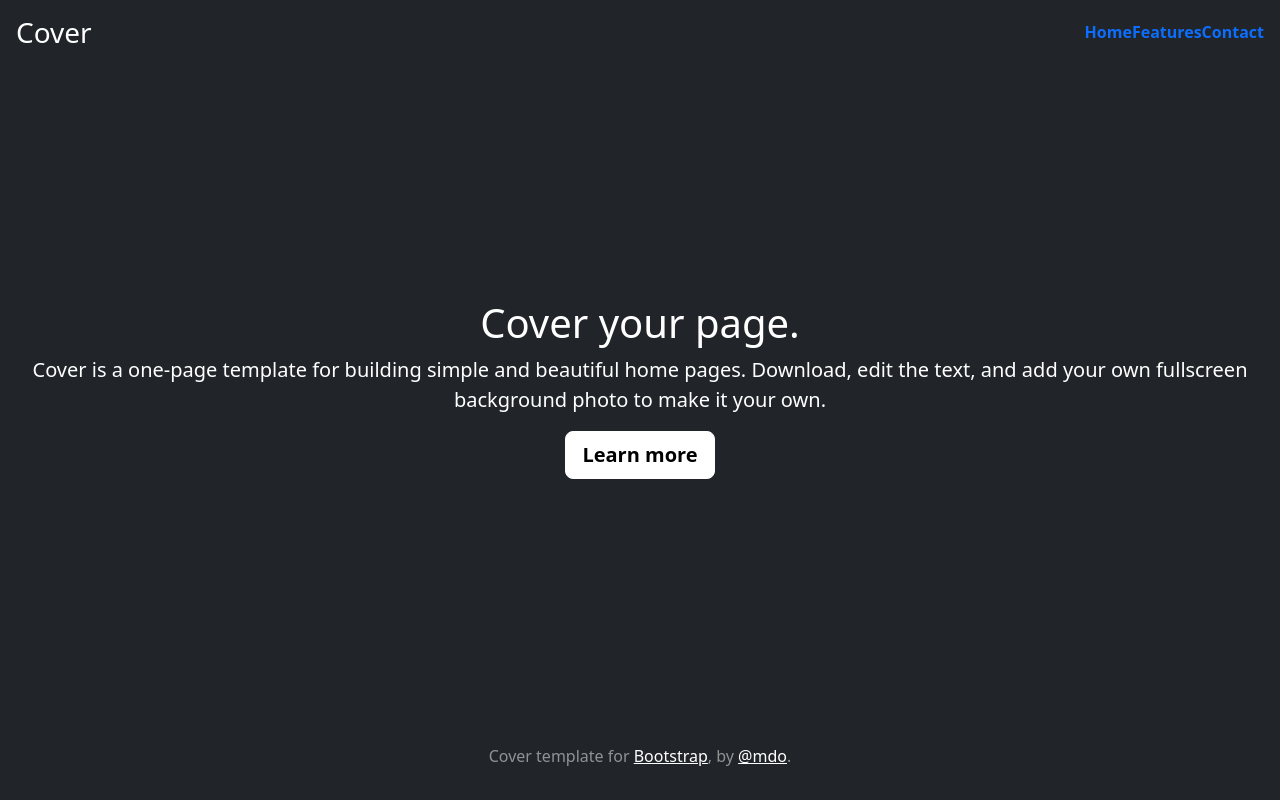
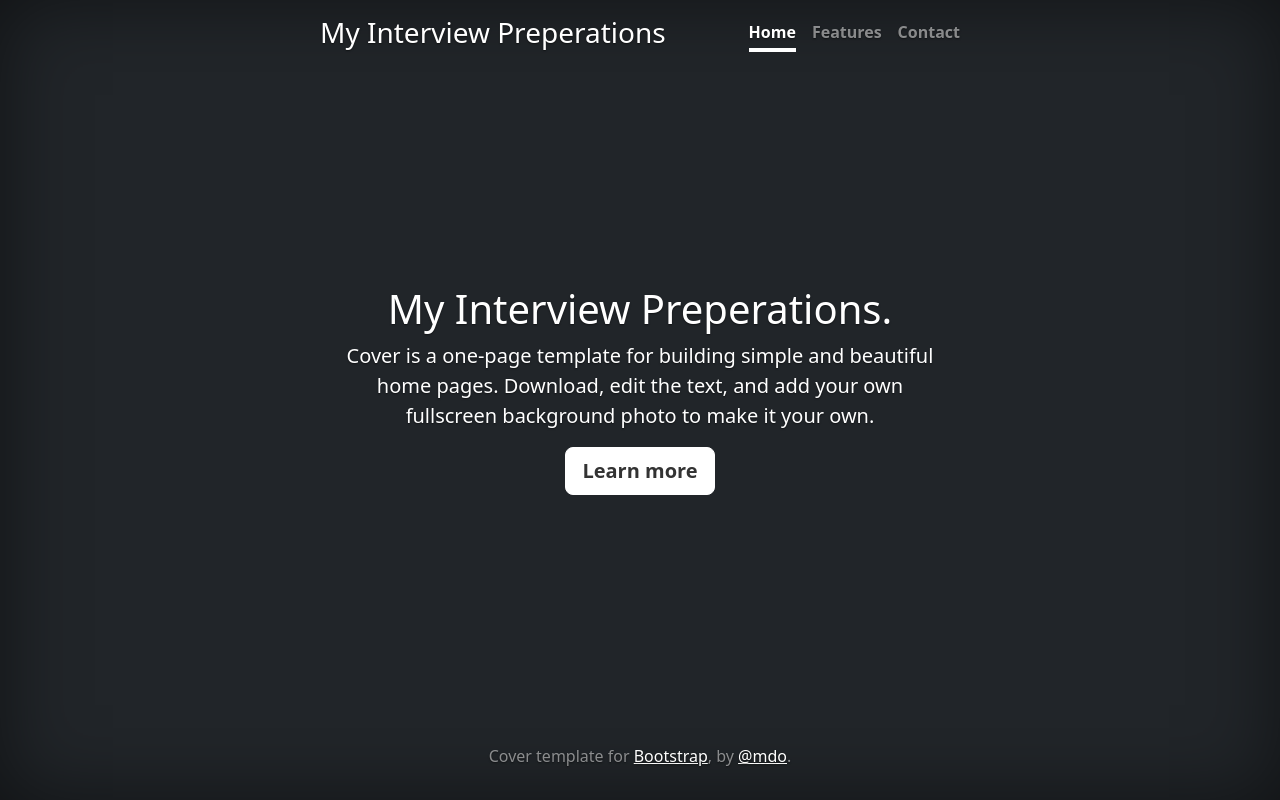
Before and after one commit to smithajojo/interview, a plain HTML site: page index.html in a window 1280 px wide. Drawn offline with nearby package versions, Linux system fonts and the light colour scheme.

Commit message:
Update index.html

```diff
--- a/index.html
+++ b/index.html
@@ -5,25 +5,11 @@
     <meta charset="utf-8">
     <meta name="viewport" content="width=device-width, initial-scale=1">
     <meta name="description" content="">
-    <meta name="author" content="Mark Otto, Jacob Thornton, and Bootstrap contributors">
-    <meta name="generator" content="Hugo 0.108.0">
-    <title>Cover Template · Bootstrap v5.3</title>
-
-    <link rel="canonical" href="https://getbootstrap.com/docs/5.3/examples/cover/">
-
-
-
+    <title>My Interviews</title>
 
 <link href="https://cdn.jsdelivr.net/npm/bootstrap@5.3.0-alpha1/dist/css/bootstrap.min.css" rel="stylesheet" integrity="sha384-GLhlTQ8iRABdZLl6O3oVMWSktQOp6b7In1Zl3/Jr59b6EGGoI1aFkw7cmDA6j6gD" crossorigin="anonymous">
 
-    <!-- Favicons -->
-<link rel="apple-touch-icon" href="/docs/5.3/assets/img/favicons/apple-touch-icon.png" sizes="180x180">
-<link rel="icon" href="/docs/5.3/assets/img/favicons/favicon-32x32.png" sizes="32x32" type="image/png">
-<link rel="icon" href="/docs/5.3/assets/img/favicons/favicon-16x16.png" sizes="16x16" type="image/png">
-<link rel="manifest" href="/docs/5.3/assets/img/favicons/manifest.json">
-<link rel="mask-icon" href="/docs/5.3/assets/img/favicons/safari-pinned-tab.svg" color="#712cf9">
-<link rel="icon" href="/docs/5.3/assets/img/favicons/favicon.ico">
-<meta name="theme-color" content="#712cf9">
+
 
 
     <style>
@@ -77,18 +63,63 @@
         white-space: nowrap;
         -webkit-overflow-scrolling: touch;
       }
+
+      /* Custom default button */
+.btn-light,
+.btn-light:hover,
+.btn-light:focus {
+  color: #333;
+  text-shadow: none; /* Prevent inheritance from `body` */
+}
+
+
+/*
+ * Base structure
+ */
+
+body {
+  text-shadow: 0 .05rem .1rem rgba(0, 0, 0, .5);
+  box-shadow: inset 0 0 5rem rgba(0, 0, 0, .5);
+}
+
+.cover-container {
+  max-width: 42em;
+}
+
+
+/*
+ * Header
+ */
+
+.nav-masthead .nav-link {
+  color: rgba(255, 255, 255, .5);
+  border-bottom: .25rem solid transparent;
+}
+
+.nav-masthead .nav-link:hover,
+.nav-masthead .nav-link:focus {
+  border-bottom-color: rgba(255, 255, 255, .25);
+}
+
+.nav-masthead .nav-link + .nav-link {
+  margin-left: 1rem;
+}
+
+.nav-masthead .active {
+  color: #fff;
+  border-bottom-color: #fff;
+}
     </style>
 
 
-    <!-- Custom styles for this template -->
-    <link href="cover.css" rel="stylesheet">
+
   </head>
   <body class="d-flex h-100 text-center text-bg-dark">
 
 <div class="cover-container d-flex w-100 h-100 p-3 mx-auto flex-column">
   <header class="mb-auto">
     <div>
-      <h3 class="float-md-start mb-0">Cover</h3>
+      <h3 class="float-md-start mb-0">My Interview Preperations</h3>
       <nav class="nav nav-masthead justify-content-center float-md-end">
         <a class="nav-link fw-bold py-1 px-0 active" aria-current="page" href="#">Home</a>
         <a class="nav-link fw-bold py-1 px-0" href="#">Features</a>
@@ -98,7 +129,7 @@
   </header>
 
   <main class="px-3">
-    <h1>Cover your page.</h1>
+    <h1>My Interview Preperations.</h1>
     <p class="lead">Cover is a one-page template for building simple and beautiful home pages. Download, edit the text, and add your own fullscreen background photo to make it your own.</p>
     <p class="lead">
       <a href="#" class="btn btn-lg btn-light fw-bold border-white bg-white">Learn more</a>
```
